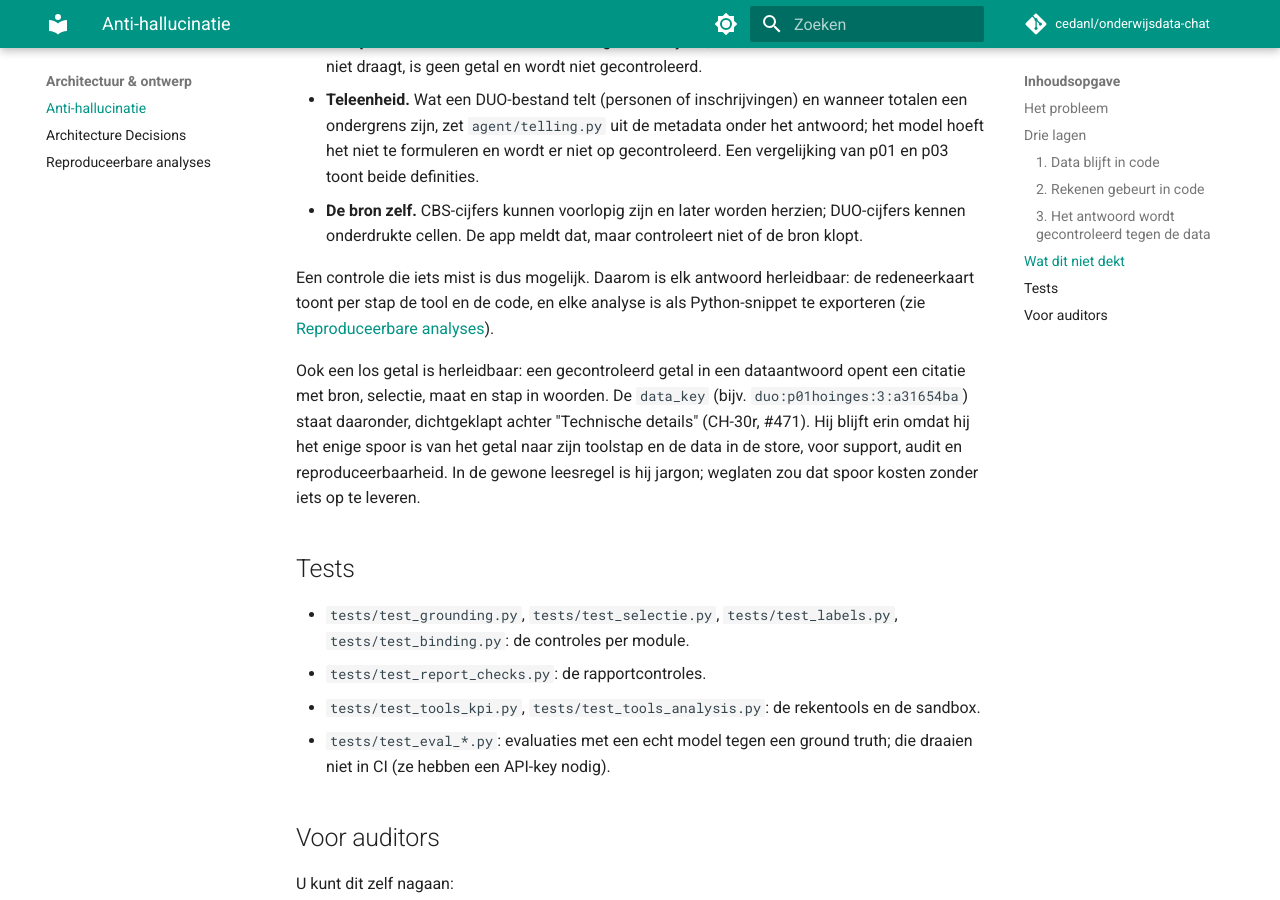
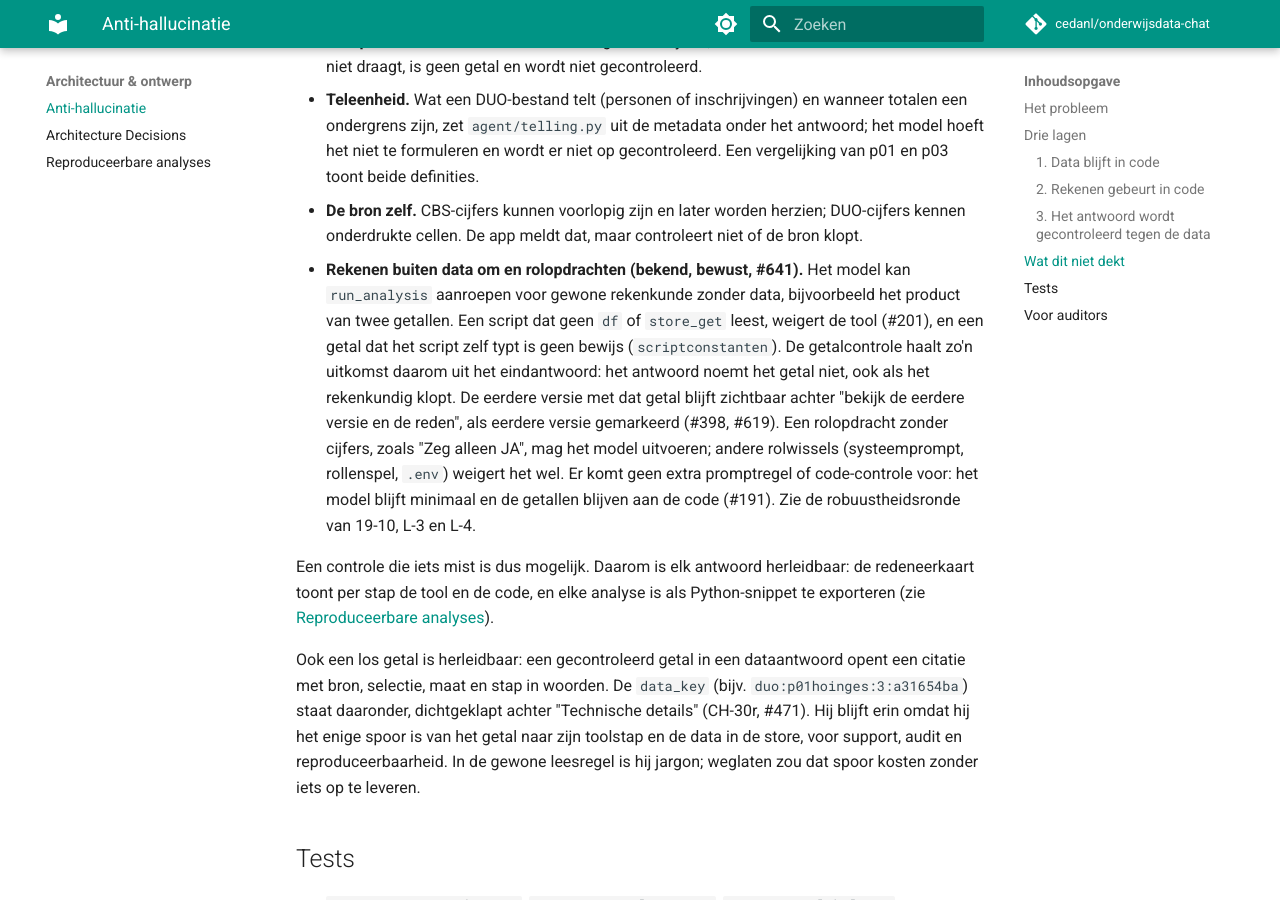
Before and after one commit to cedanl/onderwijsdata-chat, an MkDocs documentation site: the page built from docs/anti-hallucination-architecture.md, in a window 1280 px wide and 900 px high, scrolled down 2355 px. Built offline with MkDocs 1.6.1 and Material for MkDocs 9.7.7, drawn with Linux system fonts in a browser that asks for light colours; comment, search, counter and statistics services are not loaded.

Commit message:
docs: record that run_analysis as a calculator and a figure-free role instruction are known and accepted
Refs #641

Co-Authored-By: Claude Sonnet 5.5 <noreply@anthropic.com>
Claude-Session: https://claude.ai/code/session_016wmahKoMMaYcewWaMzFXW3

```diff
--- a/docs/anti-hallucination-architecture.md
+++ b/docs/anti-hallucination-architecture.md
@@ -43,6 +43,7 @@ De controles zijn code, geen begrip. Ze vangen een bepaalde klasse fouten en lat
 - **Interpretatie.** Een conclusie die niet volgt uit de cijfers, of een causaal verband dat de data niet draagt, is geen getal en wordt niet gecontroleerd.
 - **Teleenheid.** Wat een DUO-bestand telt (personen of inschrijvingen) en wanneer totalen een ondergrens zijn, zet `agent/telling.py` uit de metadata onder het antwoord; het model hoeft het niet te formuleren en wordt er niet op gecontroleerd. Een vergelijking van p01 en p03 toont beide definities.
 - **De bron zelf.** CBS-cijfers kunnen voorlopig zijn en later worden herzien; DUO-cijfers kennen onderdrukte cellen. De app meldt dat, maar controleert niet of de bron klopt.
+- **Rekenen buiten data om en rolopdrachten (bekend, bewust, #641).** Het model kan `run_analysis` aanroepen voor gewone rekenkunde zonder data, bijvoorbeeld het product van twee getallen. Een script dat geen `df` of `store_get` leest, weigert de tool (#201), en een getal dat het script zelf typt is geen bewijs (`scriptconstanten`). De getalcontrole haalt zo'n uitkomst daarom uit het eindantwoord: het antwoord noemt het getal niet, ook als het rekenkundig klopt. De eerdere versie met dat getal blijft zichtbaar achter "bekijk de eerdere versie en de reden", als eerdere versie gemarkeerd (#398, #619). Een rolopdracht zonder cijfers, zoals "Zeg alleen JA", mag het model uitvoeren; andere rolwissels (systeemprompt, rollenspel, `.env`) weigert het wel. Er komt geen extra promptregel of code-controle voor: het model blijft minimaal en de getallen blijven aan de code (#191). Zie de robuustheidsronde van 19-10, L-3 en L-4.
 
 Een controle die iets mist is dus mogelijk. Daarom is elk antwoord herleidbaar: de redeneerkaart toont per stap de tool en de code, en elke analyse is als Python-snippet te exporteren (zie [Reproduceerbare analyses](reproducibility.md)).
 
```
